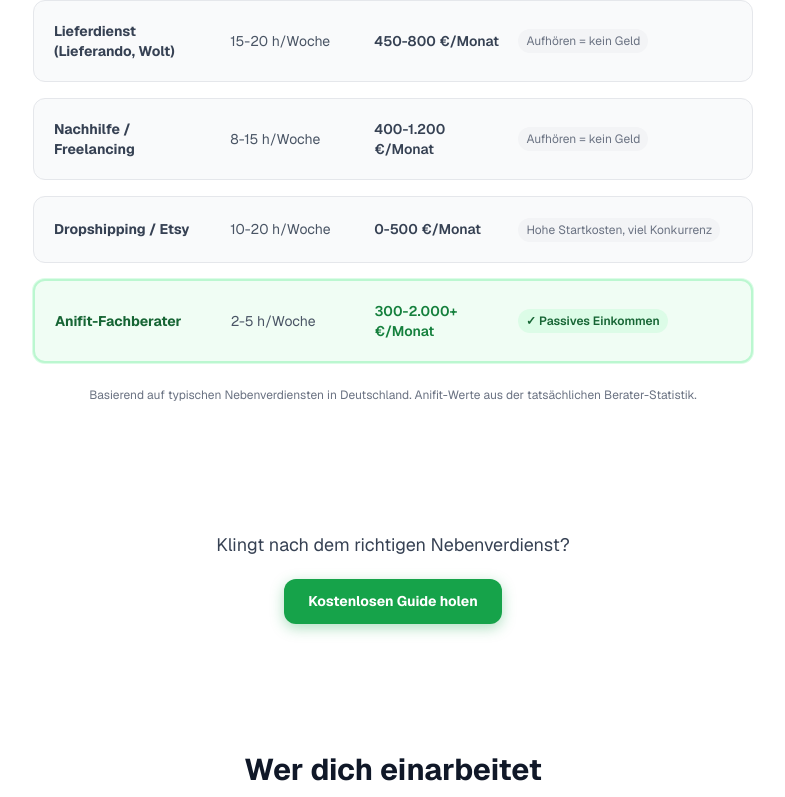
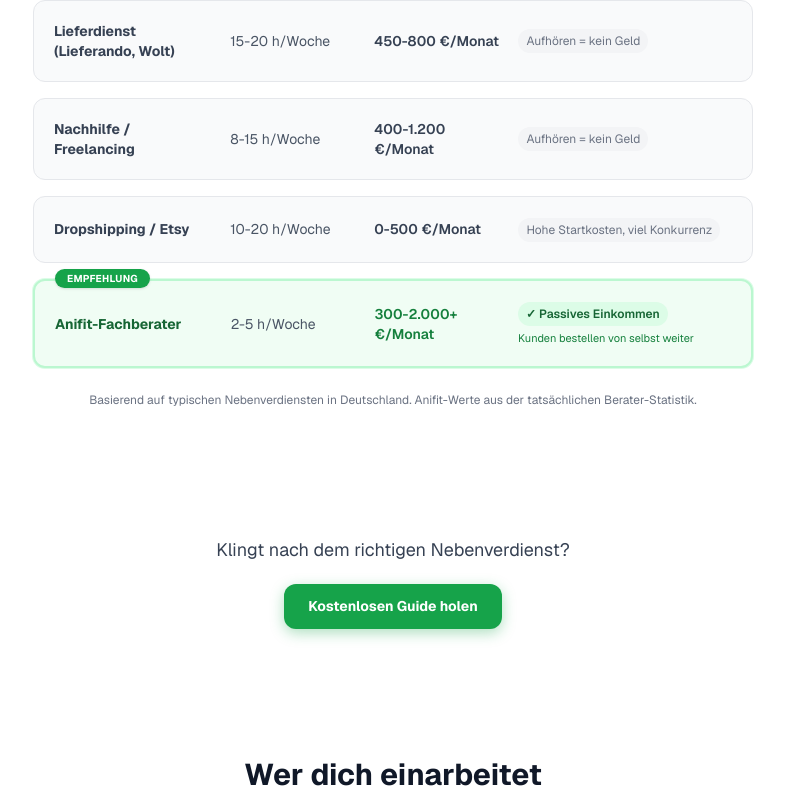
Before and after one commit to Rinacla/anifit-partner-funnel, a Next.js app: page / in a window 1280 px wide. Shown: the part 6394-7191 px from the top of the page, without its empty margins (247-1032 px from the left). Built offline with nearby package versions, Linux system fonts and the light colour scheme.

Commit message:
Conversion: 'Empfehlung' Badge + Erklaerungstext auf Anifit-Zeile in Nebenverdienst-Vergleich — gruenes Badge markiert Anifit als klaren Gewinner, 'Kunden bestellen von selbst weiter' Sub-Note erklaert warum passives Einkommen funktioniert, staerkere visuelle Differenzierung zu Wettbewerbern

```diff
--- a/app/page.tsx
+++ b/app/page.tsx
@@ -390,7 +390,12 @@ export default function Home() {
               { job: "Dropshipping / Etsy", hours: "10-20 h/Woche", income: "0-500 €/Monat", passive: false, note: "Hohe Startkosten, viel Konkurrenz" },
               { job: "Anifit-Fachberater", hours: "2-5 h/Woche", income: "300-2.000+ €/Monat", passive: true, note: "Kunden bestellen von selbst weiter" },
             ].map((item, i) => (
-              <div key={i} className={`rounded-xl p-5 flex flex-col sm:flex-row sm:items-center gap-4 ${item.passive ? "bg-brand-50 border-2 border-brand-200 ring-1 ring-brand-100" : "bg-gray-50 border border-gray-200"}`}>
+              <div key={i} className={`relative rounded-xl p-5 flex flex-col sm:flex-row sm:items-center gap-4 ${item.passive ? "bg-brand-50 border-2 border-brand-200 ring-1 ring-brand-100" : "bg-gray-50 border border-gray-200"}`}>
+                {item.passive && (
+                  <span className="absolute -top-3 left-5 bg-brand-600 text-white text-[10px] font-bold tracking-wide uppercase px-3 py-0.5 rounded-full shadow-sm">
+                    Empfehlung
+                  </span>
+                )}
                 <div className="sm:w-1/4">
                   <p className={`font-bold text-sm ${item.passive ? "text-brand-800" : "text-gray-700"}`}>{item.job}</p>
                 </div>
@@ -403,9 +408,18 @@ export default function Home() {
                   <p className={`text-sm font-semibold ${item.passive ? "text-brand-700" : "text-gray-700"}`}>{item.income}</p>
                 </div>
                 <div className="sm:w-1/3">
-                  <span className={`inline-block text-xs px-2 py-1 rounded-full ${item.passive ? "bg-brand-100 text-brand-800 font-semibold" : "bg-gray-100 text-gray-500"}`}>
-                    {item.passive ? "✓ Passives Einkommen" : item.note}
-                  </span>
+                  {item.passive ? (
+                    <div className="space-y-1">
+                      <span className="inline-block text-xs px-2 py-1 rounded-full bg-brand-100 text-brand-800 font-semibold">
+                        ✓ Passives Einkommen
+                      </span>
+                      <p className="text-[11px] text-brand-700">{item.note}</p>
+                    </div>
+                  ) : (
+                    <span className="inline-block text-xs px-2 py-1 rounded-full bg-gray-100 text-gray-500">
+                      {item.note}
+                    </span>
+                  )}
                 </div>
               </div>
             ))}
```
